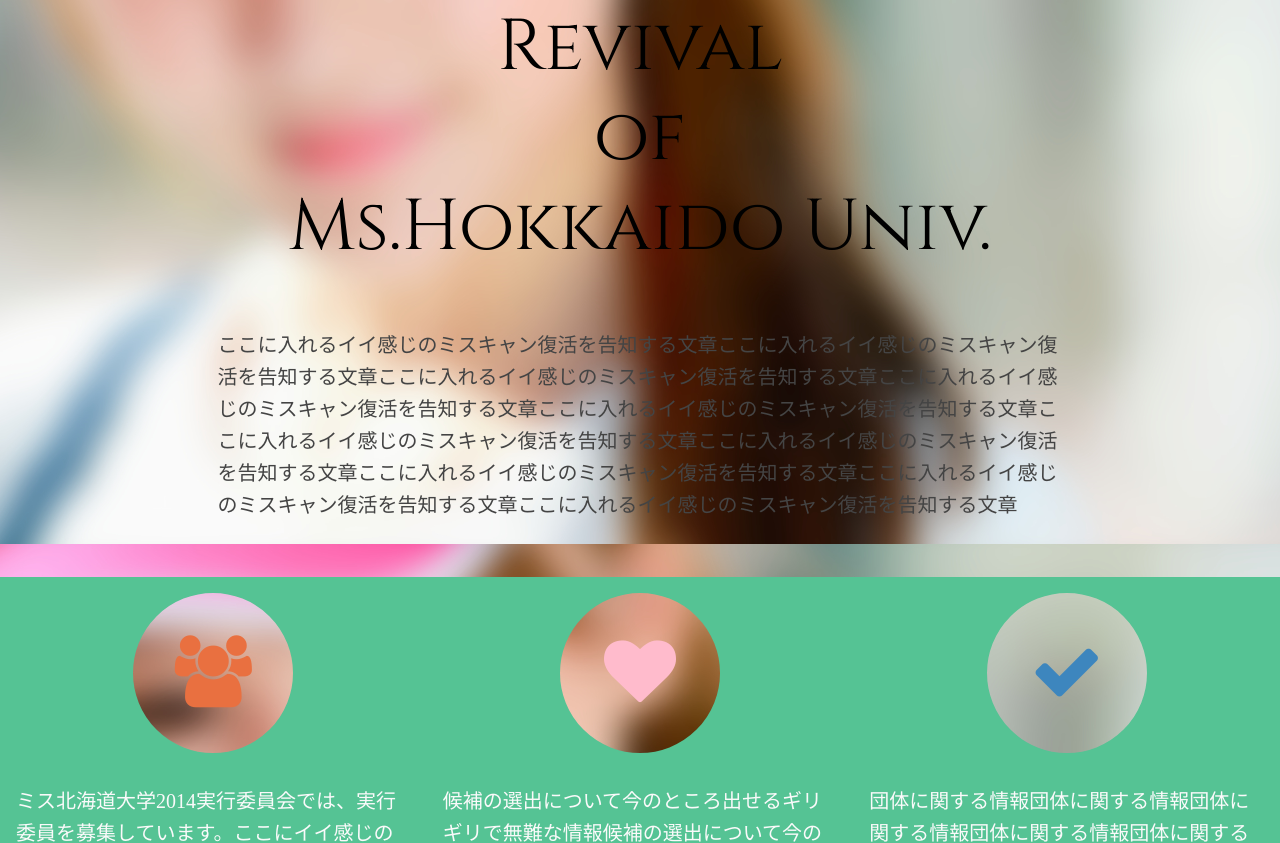
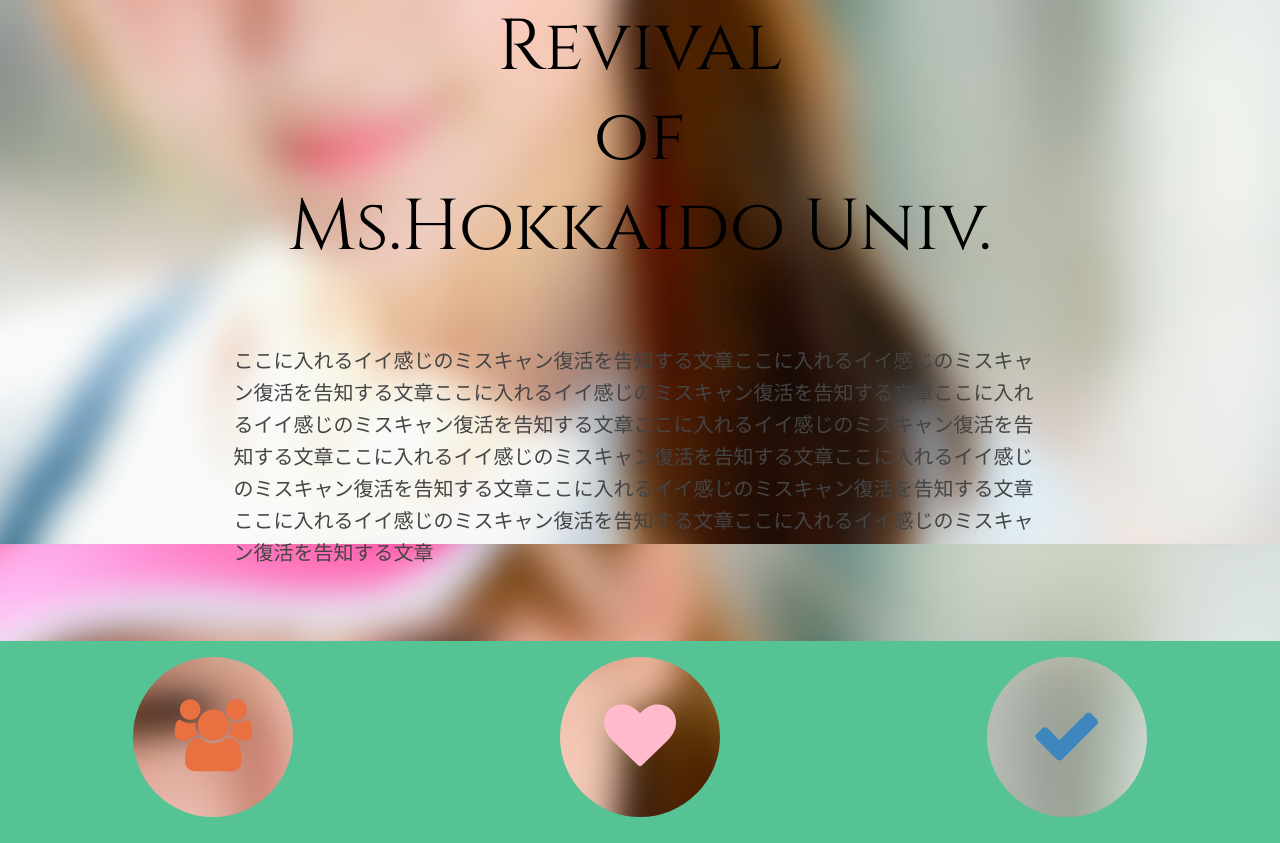
Before and after one commit to endaaman/ms, a Django app: page / in a window 1280 px wide. Shown: the part 256-1099 px from the top of the page. Run offline with Django 3.2, Linux system fonts and the light colour scheme; parts of the project's set-up code (start-up, migrations or seed data) failed here and were passed over.

Commit message:
大幅改修

```diff
--- a/static/css/common.css
+++ b/static/css/common.css
@@ -97,8 +97,10 @@
   font-family: "Cinzel", serif; }
 .top .content {
   margin: 40px 0; }
-  .top .content p {
-    color: #444444; }
+  .top .content .message {
+    padding: 16px; }
+    .top .content .message p {
+      color: #444444; }
 
 .footer .content {
   padding: 16px;
--- a/static/css/common.sass
+++ b/static/css/common.sass
@@ -59,8 +59,10 @@
 
     .content
         margin: 40px 0
-        p
-            color: #444
+        .message
+            padding: 16px
+            p
+                color: #444
 
 
 
--- a/templates/home.html
+++ b/templates/home.html
@@ -20,9 +20,9 @@
     <h2 class="col span_12">of</h2>
     <h2 class="col span_12">Ms.Hokkaido Univ.</h2>
 
-    <div class="col span12 row content gutters">
+    <div class="col span12 row gutters content">
         <div class="col span_2">　</div>
-        <div class="col span_8 revival">
+        <div class="col span_8 message">
             <p>ここに入れるイイ感じのミスキャン復活を告知する文章ここに入れるイイ感じのミスキャン復活を告知する文章ここに入れるイイ感じのミスキャン復活を告知する文章ここに入れるイイ感じのミスキャン復活を告知する文章ここに入れるイイ感じのミスキャン復活を告知する文章ここに入れるイイ感じのミスキャン復活を告知する文章ここに入れるイイ感じのミスキャン復活を告知する文章ここに入れるイイ感じのミスキャン復活を告知する文章ここに入れるイイ感じのミスキャン復活を告知する文章ここに入れるイイ感じのミスキャン復活を告知する文章</p>
         </div>
         <div class="col span_2">　</div>
```
